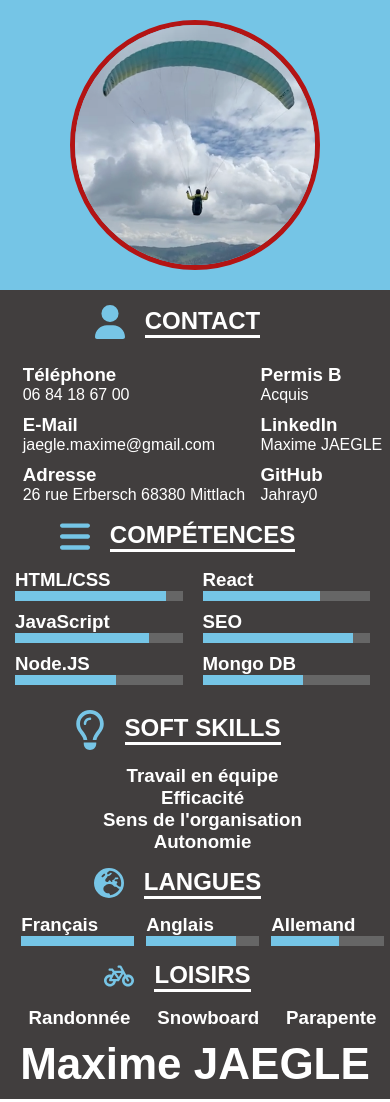
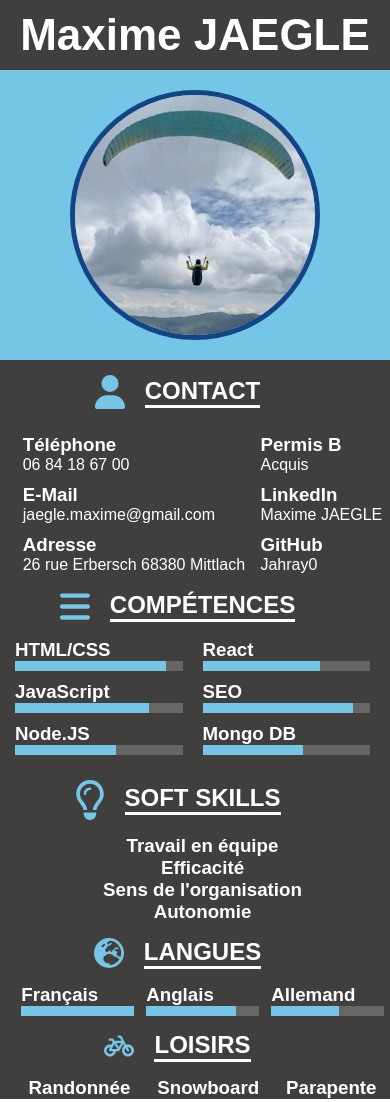
Before and after one commit to Jahray0/cv2023, a plain HTML site: page index.html in a window 390 px wide. Shown: the top 1102 px of the page. Drawn offline with Linux system fonts and the light colour scheme.

Commit message:
v 1.1.16

```diff
--- a/cv2023.css
+++ b/cv2023.css
@@ -16,6 +16,10 @@
   background-color: grey;
   height: 100%;
   min-width: 350px;
+}
+
+.profil-name-mobile {
+  display: none;
 }
 
 p {
@@ -46,7 +50,7 @@ p {
   width: 80%;
   max-width: 250px;
   border-radius: 50%;
-  border: 5px solid #b31414;
+  border: 5px solid #134485;
   display: block;
   margin: 0 auto;
 }
@@ -226,7 +230,7 @@ li {
 @media screen and (max-width: 1600px) {
   .container {
     padding: 0px 200px;
-    background-color: red;
+    background-color: grey;
   }
 }
 
@@ -241,6 +245,23 @@ li {
 
 /*Version Tablette => afficher les menus verticalement*/
 @media screen and (max-width: 929px) {
+  .profil-name {
+    display: none;
+  }
+
+  .profil-name-mobile {
+    display: flex;
+    background-color: #413e3e;
+    color: white;
+    font-size: 22px;
+    text-align: center;
+    padding: 10px 0px;
+  }
+
+  .profil-name-mobile h1 {
+    margin: 0 auto;
+  }
+
   .container {
     flex-direction: column;
     padding: 0;
--- a/index.html
+++ b/index.html
@@ -6,6 +6,7 @@
       crossorigin="anonymous"
     ></script>
     <meta charset="UTF-8" />
+    <meta name="description" content="Ici la description" />
     <meta http-equiv="X-UA-Compatible" content="IE=edge" />
     <meta name="viewport" content="width=device-width, initial-scale=1.0" />
 
@@ -15,6 +16,9 @@
     <title>CV Maxime</title>
   </head>
   <body>
+    <div class="profil-name-mobile">
+      <h1>Maxime JAEGLE</h1>
+    </div>
     <div class="container">
       <!--------------->
       <!--COTE GAUCHE-->
@@ -252,6 +256,7 @@
                   <img
                     class="fa_chevron"
                     src="images/chevron-right-solid.svg"
+                    alt="chevron horizontal pointant vers la droite"
                   />
                   <h3>Projets OpenClassrooms</h3>
                 </div>
```
Also changed, not shown: 1 other file.
